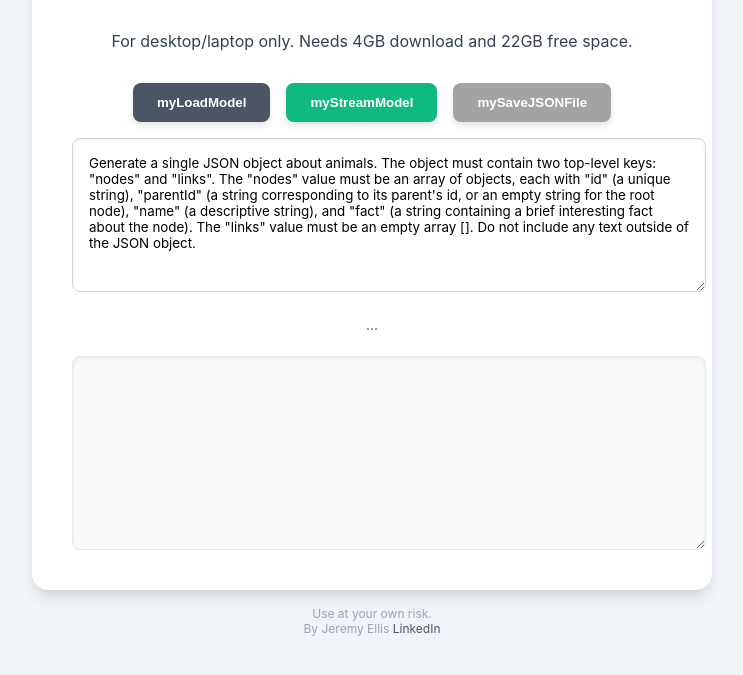
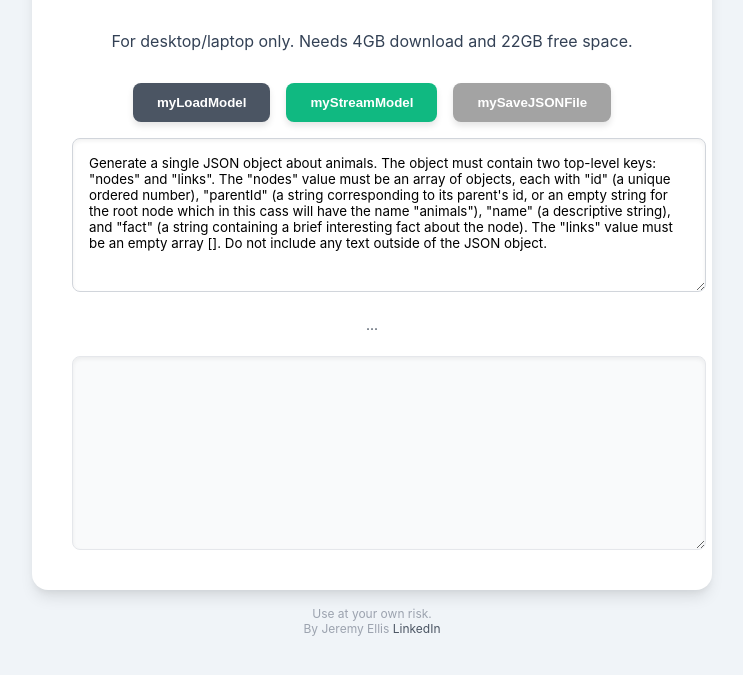
Before and after one commit to hpssjellis/llm-logicNodes, a plain HTML site: page public/logic-node05.html in a window 1280 px wide. Shown: the part 183-858 px from the top of the page, without its empty margins (268-1011 px from the left). Drawn offline with Linux system fonts and the light colour scheme.

Commit message:
Update logic-node05.html

```diff
--- a/public/logic-node05.html
+++ b/public/logic-node05.html
@@ -129,7 +129,7 @@
             <button id="mySaveButton" onclick="mySaveJSONFile()" class="my-button my-save-button" disabled>mySaveJSONFile</button>
         </div>
 
-        <textarea id="myInputPrompt" class="my-textarea" rows="4" placeholder="Type your prompt here...">Generate a single JSON object about animals. The object must contain two top-level keys: "nodes" and "links". The "nodes" value must be an array of objects, each with "id" (a unique string), "parentId" (a string corresponding to its parent's id, or an empty string for the root node), "name" (a descriptive string), and "fact" (a string containing a brief interesting fact about the node). The "links" value must be an empty array []. Do not include any text outside of the JSON object.</textarea>
+        <textarea id="myInputPrompt" class="my-textarea" rows="4" placeholder="Type your prompt here...">Generate a single JSON object about animals. The object must contain two top-level keys: "nodes" and "links". The "nodes" value must be an array of objects, each with "id" (a unique ordered number), "parentId" (a string corresponding to its parent's id, or an empty string for the root node which in this cass will have the name "animals"), "name" (a descriptive string), and "fact" (a string containing a brief interesting fact about the node). The "links" value must be an empty array []. Do not include any text outside of the JSON object.</textarea>
 
         <div id="myDiv01" class="my-status">...</div>
 
```
